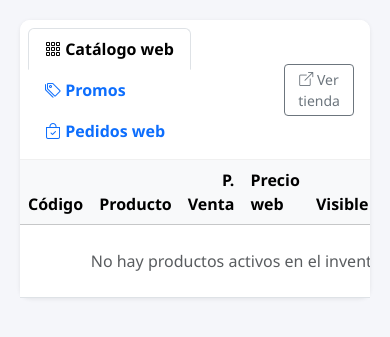
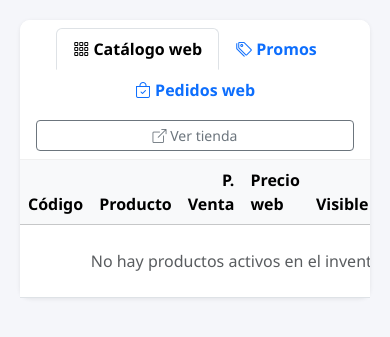
Before and after one commit to srolon023/stockplus, a Django app: page /ecommerce/ in a window 390 px wide. Shown: the part 72-409 px from the top of the page. Run offline with Django 5.2, Linux system fonts and the light colour scheme; the visitor is signed in with stand-in values (Sample User, id 1); data that the repository does not hold is empty.

Commit message:
Fix: ecommerce mobile header responsive

```diff
--- a/templates/ecommerce/index.html
+++ b/templates/ecommerce/index.html
@@ -5,8 +5,31 @@
 {% block page_title %}Gestión de tienda online{% endblock %}
 
 {% block content %}
+
+<style>
+/* === ECOMMERCE MOBILE FIX === */
+@media (max-width: 768px) {
+
+  .ecommerce-header {
+    flex-direction: column !important;
+    align-items: stretch !important;
+    gap: 10px;
+  }
+
+  .ecommerce-header .nav-tabs {
+    flex-wrap: wrap !important;
+    justify-content: center;
+  }
+
+  .ecommerce-header .btn {
+    width: 100%;
+  }
+
+}
+</style>
+
 <div class="card">
-  <div class="card-header d-flex align-items-center justify-content-between">
+  <div class="card-header ecommerce-header d-flex align-items-center justify-content-between">
     <ul class="nav nav-tabs card-header-tabs mb-0" id="ecommerceTabs">
       <li class="nav-item">
         <a class="nav-link {% if tab == 'catalogo' %}active{% endif %}"
```
